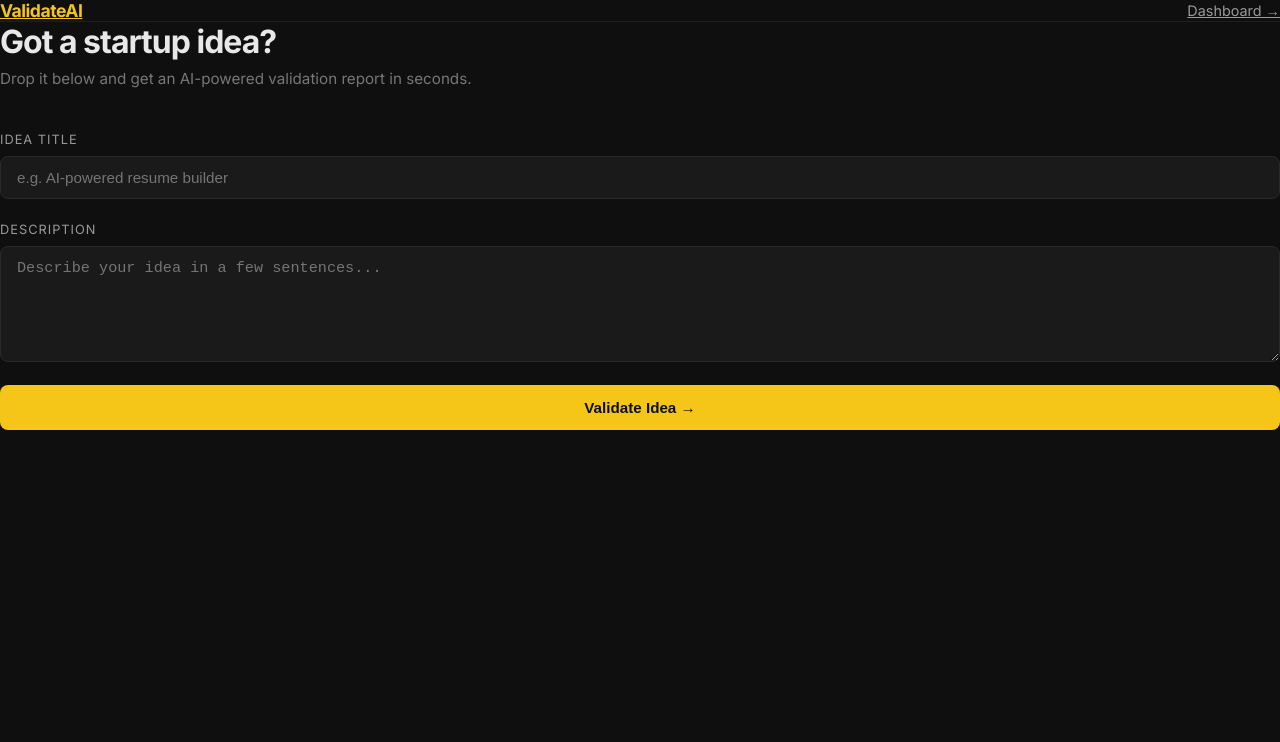
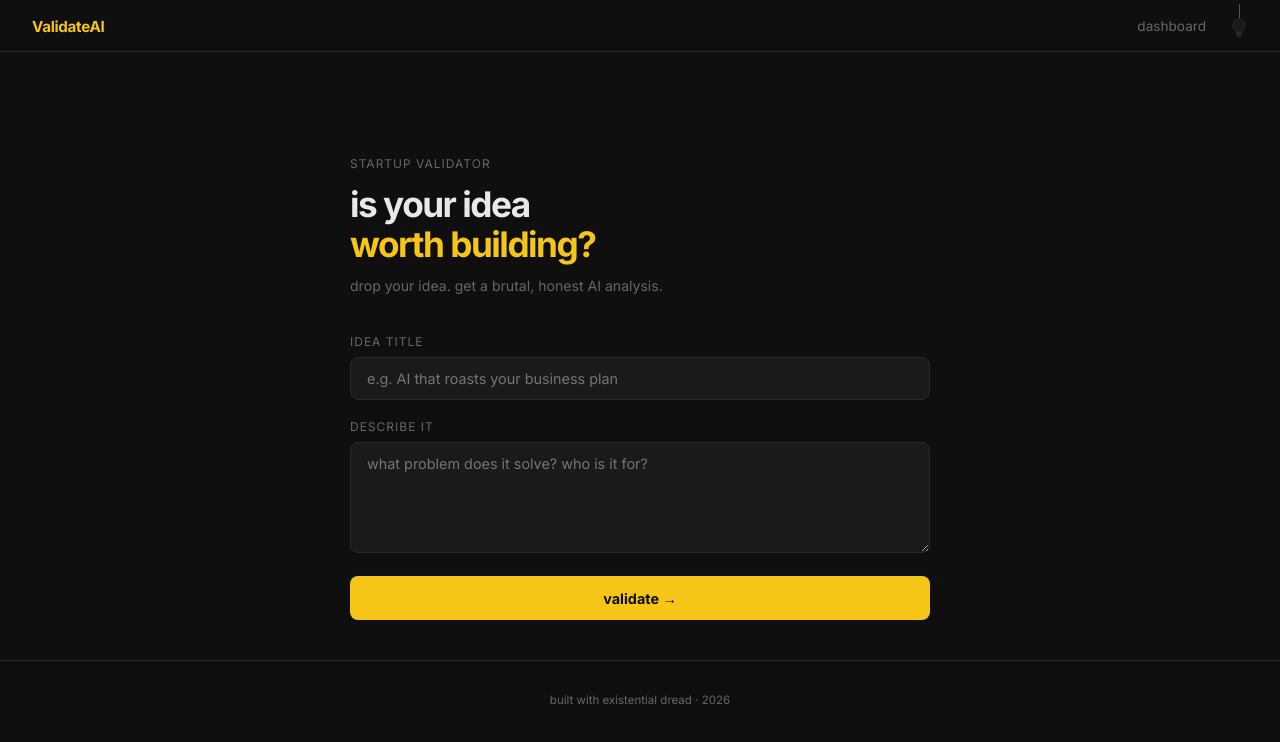
Before and after one commit to Sejpal-Raghav/AI-startup-validator, a Next.js app: page / in a window 1280 px wide. Shown: the top 742 px of the page. Built offline with nearby package versions, Linux system fonts and the light colour scheme.

Commit message:
revamp frontend with dark theme and bulb toggle

```diff
--- a/app/globals.css
+++ b/app/globals.css
@@ -2,37 +2,76 @@
 @tailwind components;
 @tailwind utilities;
 
-* {
-  box-sizing: border-box;
-  margin: 0;
-  padding: 0;
+* { box-sizing: border-box; margin: 0; padding: 0; }
+
+:root {
+  --bg: #0f0f0f;
+  --bg-card: #1a1a1a;
+  --border: #2a2a2a;
+  --text: #e8e8e8;
+  --text-muted: #666;
+  --accent: #f5c518;
+  --danger: #ff6b6b;
+  --success: #4caf50;
+}
+
+[data-theme="light"] {
+  --bg: #f7f3eb;
+  --bg-card: #ede8dc;
+  --border: #d0c8b8;
+  --text: #1a1a1a;
+  --text-muted: #888;
+  --accent: #c9a000;
 }
 
 body {
-  background-color: #0f0f0f;
-  color: #e8e8e8;
+  background-color: var(--bg);
+  color: var(--text);
   font-family: 'Inter', sans-serif;
   min-height: 100vh;
+  transition: background-color 0.3s, color 0.3s;
 }
 
-::selection {
-  background: #f5c518;
-  color: #0f0f0f;
+::selection { background: var(--accent); color: var(--bg); }
+::-webkit-scrollbar { width: 5px; }
+::-webkit-scrollbar-track { background: var(--bg); }
+::-webkit-scrollbar-thumb { background: var(--border); border-radius: 3px; }
+
+.card {
+  background: var(--bg-card);
+  border: 1px solid var(--border);
+  border-radius: 10px;
+  transition: border-color 0.2s;
+}
+.card:hover { border-color: var(--accent); }
+
+.label {
+  font-size: 0.75rem;
+  color: var(--text-muted);
+  text-transform: uppercase;
+  letter-spacing: 1px;
+  display: block;
+  margin-bottom: 0.5rem;
 }
 
-::-webkit-scrollbar {
-  width: 6px;
+/* easter egg tooltip */
+.logo-wrap { position: relative; display: inline-block; }
+.egg {
+  position: absolute;
+  top: calc(100% + 8px);
+  left: 0;
+  background: var(--bg-card);
+  border: 1px solid var(--border);
+  border-radius: 6px;
+  padding: 0.4rem 0.8rem;
+  font-size: 0.72rem;
+  color: var(--text-muted);
+  white-space: nowrap;
+  font-style: italic;
+  opacity: 0;
+  transform: translateY(-4px);
+  transition: all 0.2s;
+  pointer-events: none;
+  z-index: 100;
 }
-
-::-webkit-scrollbar-track {
-  background: #1a1a1a;
-}
-
-::-webkit-scrollbar-thumb {
-  background: #333;
-  border-radius: 3px;
-}
-
-.idea-card:hover {
-  border-color: #f5c518 !important;
-}
+.logo-wrap:hover .egg { opacity: 1; transform: translateY(0); }
--- a/app/ideas/[id]/page.tsx
+++ b/app/ideas/[id]/page.tsx
@@ -10,88 +10,80 @@ export default async function IdeaReport({ params }: { params: Promise<{ id: str
   const r = idea.report;
 
   const riskColor: Record<string, string> = {
-    Low: "#4caf50",
-    Medium: "#f5c518",
-    High: "#ff6b6b",
+    Low: "#4caf50", Medium: "#f5c518", High: "#ff6b6b",
   };
 
   return (
-    <div style={{ maxWidth: "720px", margin: "0 auto" }}>
+    <div style={{ maxWidth: "700px", margin: "0 auto" }}>
 
-      {/* Header */}
       <div style={{ marginBottom: "2.5rem" }}>
-        <p style={{ color: "#f5c518", fontSize: "0.8rem", textTransform: "uppercase", letterSpacing: "1px" }}>Validation Report</p>
-        <h1 style={{ fontSize: "2rem", fontWeight: 700, letterSpacing: "-1px", marginTop: "0.4rem" }}>{idea.title}</h1>
-        <p style={{ color: "#666", fontSize: "0.85rem", marginTop: "0.4rem" }}>{idea.description}</p>
+        <p className="label" style={{ color: "var(--accent)", marginBottom: "0.5rem" }}>validation report</p>
+        <h1 style={{ fontSize: "1.9rem", fontWeight: 700, letterSpacing: "-1px" }}>{idea.title}</h1>
+        <p style={{ color: "var(--text-muted)", fontSize: "0.85rem", marginTop: "0.4rem" }}>{idea.description}</p>
       </div>
 
-      {/* Score Row */}
+      {/* Score row */}
       <div style={{ display: "grid", gridTemplateColumns: "1fr 1fr", gap: "1rem", marginBottom: "2rem" }}>
-        <div style={{ background: "#1a1a1a", border: "1px solid #2a2a2a", borderRadius: "10px", padding: "1.2rem" }}>
-          <p style={{ color: "#777", fontSize: "0.75rem", textTransform: "uppercase", letterSpacing: "1px" }}>Profitability Score</p>
-          <p style={{ fontSize: "2.5rem", fontWeight: 700, color: "#f5c518", marginTop: "0.3rem" }}>{r.profitability_score}<span style={{ fontSize: "1rem", color: "#555" }}>/100</span></p>
+        <div className="card" style={{ padding: "1.2rem" }}>
+          <p className="label">profitability score</p>
+          <p style={{ fontSize: "2.4rem", fontWeight: 700, color: "var(--accent)", marginTop: "0.2rem" }}>
+            {r.profitability_score}<span style={{ fontSize: "1rem", color: "var(--text-muted)" }}>/100</span>
+          </p>
         </div>
-        <div style={{ background: "#1a1a1a", border: "1px solid #2a2a2a", borderRadius: "10px", padding: "1.2rem" }}>
-          <p style={{ color: "#777", fontSize: "0.75rem", textTransform: "uppercase", letterSpacing: "1px" }}>Risk Level</p>
-          <p style={{ fontSize: "2.5rem", fontWeight: 700, color: riskColor[r.risk_level] ?? "#e8e8e8", marginTop: "0.3rem" }}>{r.risk_level}</p>
+        <div className="card" style={{ padding: "1.2rem" }}>
+          <p className="label">risk level</p>
+          <p style={{ fontSize: "2.4rem", fontWeight: 700, color: riskColor[r.risk_level] ?? "var(--text)", marginTop: "0.2rem" }}>
+            {r.risk_level}
+          </p>
         </div>
       </div>
 
-      {/* Sections */}
+      {/* Text sections */}
       {[
-        { label: "Problem", value: r.problem },
-        { label: "Target Customer", value: r.customer },
-        { label: "Market Overview", value: r.market },
-        { label: "Justification", value: r.justification },
+        { label: "problem", value: r.problem },
+        { label: "target customer", value: r.customer },
+        { label: "market overview", value: typeof r.market === "object" ? `${r.market.size} — ${r.market.trend}` : r.market },
+        { label: "justification", value: r.justification },
       ].map(({ label, value }) => (
-        <Section key={label} label={label} value={value} />
+        <div key={label} style={{ marginBottom: "1.4rem" }}>
+          <p className="label">{label}</p>
+          <div className="card" style={{ padding: "1rem 1.2rem" }}>
+            <p style={{ color: "var(--text)", fontSize: "0.9rem", lineHeight: 1.7 }}>{value}</p>
+          </div>
+        </div>
       ))}
 
       {/* Competitors */}
-      <div style={{ marginBottom: "1.5rem" }}>
-        <SectionLabel label="Competitors" />
+      <div style={{ marginBottom: "1.4rem" }}>
+        <p className="label">competitors</p>
         <div style={{ display: "flex", flexDirection: "column", gap: "0.6rem" }}>
           {r.competitor.map((c: { name: string; differentiation: string }, i: number) => (
-            <div key={i} style={{ background: "#1a1a1a", border: "1px solid #2a2a2a", borderRadius: "8px", padding: "0.9rem 1.2rem", display: "flex", gap: "1rem", alignItems: "flex-start" }}>
-              <span style={{ color: "#f5c518", fontWeight: 700, minWidth: "20px" }}>{i + 1}.</span>
+            <div key={i} className="card" style={{ padding: "0.9rem 1.2rem", display: "flex", gap: "1rem" }}>
+              <span style={{ color: "var(--accent)", fontWeight: 700, minWidth: "18px" }}>{i + 1}.</span>
               <div>
-                <p style={{ fontWeight: 600, fontSize: "0.9rem" }}>{c.name}</p>
-                <p style={{ color: "#777", fontSize: "0.85rem", marginTop: "0.2rem" }}>{c.differentiation}</p>
+                <p style={{ fontWeight: 600, fontSize: "0.88rem" }}>{c.name}</p>
+                <p style={{ color: "var(--text-muted)", fontSize: "0.83rem", marginTop: "0.2rem" }}>{c.differentiation}</p>
               </div>
             </div>
           ))}
         </div>
       </div>
 
-      {/* Tech Stack */}
-      <div style={{ marginBottom: "2rem" }}>
-        <SectionLabel label="Suggested Tech Stack" />
-        <div style={{ display: "flex", flexWrap: "wrap", gap: "0.6rem" }}>
+      {/* Tech stack */}
+      <div style={{ marginBottom: "2.5rem" }}>
+        <p className="label">suggested tech stack</p>
+        <div style={{ display: "flex", flexWrap: "wrap", gap: "0.5rem" }}>
           {r.tech_stack.map((tech: string) => (
-            <span key={tech} style={{ background: "#1f1f1f", border: "1px solid #2a2a2a", borderRadius: "6px", padding: "0.4rem 0.9rem", fontSize: "0.85rem", color: "#e8e8e8" }}>
+            <span key={tech} className="card" style={{ padding: "0.35rem 0.85rem", fontSize: "0.82rem", borderRadius: "6px" }}>
               {tech}
             </span>
           ))}
         </div>
       </div>
 
-      {/* Back */}
-      <a href="/dashboard" style={{ color: "#555", fontSize: "0.85rem", textDecoration: "none" }}>← Back to Dashboard</a>
+      <a href="/dashboard" style={{ color: "var(--text-muted)", fontSize: "0.82rem", textDecoration: "none" }}>
+        ← back to dashboard
+      </a>
     </div>
   );
 }
-
-function SectionLabel({ label }: { label: string }) {
-  return <p style={{ color: "#777", fontSize: "0.75rem", textTransform: "uppercase", letterSpacing: "1px", marginBottom: "0.6rem" }}>{label}</p>;
-}
-
-function Section({ label, value }: { label: string; value: string }) {
-  return (
-    <div style={{ marginBottom: "1.5rem" }}>
-      <SectionLabel label={label} />
-      <p style={{ color: "#ccc", fontSize: "0.95rem", lineHeight: 1.7, background: "#1a1a1a", border: "1px solid #2a2a2a", borderRadius: "8px", padding: "1rem 1.2rem" }}>
-        {value}
-      </p>
-    </div>
-  );
-}
--- a/app/layout.tsx
+++ b/app/layout.tsx
@@ -1,11 +1,12 @@
 import type { Metadata } from "next";
 import { Inter } from "next/font/google";
 import "./globals.css";
+import Navbar from "@/components/Navbar";
 
 const inter = Inter({ subsets: ["latin"] });
 
 export const metadata: Metadata = {
-  title: "Startup Validator",
+  title: "ValidateAI",
   description: "Validate your startup idea with AI",
 };
 
@@ -13,17 +14,13 @@ export default function RootLayout({ children }: { children: React.ReactNode })
   return (
     <html lang="en">
       <body className={inter.className}>
-        <nav style={{ borderBottom: "1px solid #1f1f1f" }} className="px-8 py-4 flex items-center justify-between">
-          <a href="/" style={{ color: "#f5c518", fontWeight: 700, fontSize: "1.1rem", letterSpacing: "-0.5px" }}>
-            ValidateAI
-          </a>
-          <a href="/dashboard" style={{ color: "#999", fontSize: "0.9rem" }} className="hover:text-white transition-colors">
-            Dashboard →
-          </a>
-        </nav>
-        <main className="px-8 py-10 max-w-4xl mx-auto">
+        <Navbar />
+        <main style={{ padding: "2.5rem 2rem", maxWidth: "760px", margin: "0 auto" }}>
           {children}
         </main>
+        <footer style={{ textAlign: "center", padding: "2rem", borderTop: "1px solid var(--border)", fontSize: "0.72rem", color: "var(--text-muted)" }}>
+          built with existential dread · {new Date().getFullYear()}
+        </footer>
       </body>
     </html>
   );
--- a/app/page.tsx
+++ b/app/page.tsx
@@ -11,7 +11,7 @@ export default function Home() {
   const [error, setError] = useState("");
 
   async function handleSubmit() {
-    if (!title || !description) return setError("Fill in both fields.");
+    if (!title.trim() || !description.trim()) return setError("both fields required.");
     setLoading(true);
     setError("");
 
@@ -21,98 +21,87 @@ export default function Home() {
       body: JSON.stringify({ title, description }),
     });
 
-    if (!res.ok) {
-      setError("Something went wrong. Try again.");
-      setLoading(false);
-      return;
-    }
-
+    if (!res.ok) { setError("something went wrong."); setLoading(false); return; }
     const data = await res.json();
     router.push(`/ideas/${data.id}`);
   }
 
+  const inputStyle = {
+    width: "100%",
+    background: "var(--bg-card)",
+    border: "1px solid var(--border)",
+    borderRadius: "8px",
+    padding: "0.75rem 1rem",
+    color: "var(--text)",
+    fontSize: "0.9rem",
+    outline: "none",
+    transition: "border-color 0.2s",
+    fontFamily: "inherit",
+  };
+
   return (
-    <div className="mt-16 max-w-2xl mx-auto">
-      <h1 style={{ fontSize: "2rem", fontWeight: 700, letterSpacing: "-1px" }}>
-        Got a startup idea?
+    <div style={{ maxWidth: "580px", margin: "4rem auto 0" }}>
+      <p className="label" style={{ marginBottom: "0.8rem" }}>startup validator</p>
+      <h1 style={{ fontSize: "2.2rem", fontWeight: 700, letterSpacing: "-1.5px", lineHeight: 1.15 }}>
+        is your idea<br />
+        <span style={{ color: "var(--accent)" }}>worth building?</span>
       </h1>
-      <p style={{ color: "#777", marginTop: "0.5rem", fontSize: "0.95rem" }}>
-        Drop it below and get an AI-powered validation report in seconds.
+      <p style={{ color: "var(--text-muted)", marginTop: "0.75rem", fontSize: "0.88rem" }}>
+        drop your idea. get a brutal, honest AI analysis.
       </p>
 
       <div style={{ marginTop: "2.5rem", display: "flex", flexDirection: "column", gap: "1.2rem" }}>
         <div>
-          <label style={{ fontSize: "0.8rem", color: "#999", textTransform: "uppercase", letterSpacing: "1px" }}>
-            Idea Title
-          </label>
+          <label className="label">idea title</label>
           <input
             value={title}
             onChange={(e) => setTitle(e.target.value)}
-            placeholder="e.g. AI-powered resume builder"
-            style={{
-              marginTop: "0.5rem",
-              width: "100%",
-              background: "#1a1a1a",
-              border: "1px solid #2a2a2a",
-              borderRadius: "8px",
-              padding: "0.75rem 1rem",
-              color: "#e8e8e8",
-              fontSize: "0.95rem",
-              outline: "none",
-              transition: "border-color 0.2s",
-            }}
-            onFocus={(e) => (e.target.style.borderColor = "#f5c518")}
-            onBlur={(e) => (e.target.style.borderColor = "#2a2a2a")}
+            placeholder="e.g. AI that roasts your business plan"
+            style={inputStyle}
+            onFocus={(e) => (e.target.style.borderColor = "var(--accent)")}
+            onBlur={(e) => (e.target.style.borderColor = "var(--border)")}
           />
         </div>
 
         <div>
-          <label style={{ fontSize: "0.8rem", color: "#999", textTransform: "uppercase", letterSpacing: "1px" }}>
-            Description
-          </label>
+          <label className="label">describe it</label>
           <textarea
             value={description}
             onChange={(e) => setDescription(e.target.value)}
-            placeholder="Describe your idea in a few sentences..."
+            placeholder="what problem does it solve? who is it for?"
             rows={5}
-            style={{
-              marginTop: "0.5rem",
-              width: "100%",
-              background: "#1a1a1a",
-              border: "1px solid #2a2a2a",
-              borderRadius: "8px",
-              padding: "0.75rem 1rem",
-              color: "#e8e8e8",
-              fontSize: "0.95rem",
-              outline: "none",
-              resize: "vertical",
-              transition: "border-color 0.2s",
-            }}
-            onFocus={(e) => (e.target.style.borderColor = "#f5c518")}
-            onBlur={(e) => (e.target.style.borderColor = "#2a2a2a")}
+            style={{ ...inputStyle, resize: "vertical" }}
+            onFocus={(e) => (e.target.style.borderColor = "var(--accent)")}
+            onBlur={(e) => (e.target.style.borderColor = "var(--border)")}
           />
         </div>
 
-        {error && <p style={{ color: "#ff6b6b", fontSize: "0.85rem" }}>{error}</p>}
+        {error && <p style={{ color: "var(--danger)", fontSize: "0.82rem" }}>{error}</p>}
 
         <button
           onClick={handleSubmit}
           disabled={loading}
           style={{
-            background: loading ? "#2a2a2a" : "#f5c518",
-            color: loading ? "#555" : "#0f0f0f",
+            background: loading ? "var(--bg-card)" : "var(--accent)",
+            color: loading ? "var(--text-muted)" : "#0f0f0f",
             border: "none",
             borderRadius: "8px",
             padding: "0.85rem",
             fontWeight: 700,
-            fontSize: "0.95rem",
+            fontSize: "0.9rem",
             cursor: loading ? "not-allowed" : "pointer",
+            fontFamily: "inherit",
             transition: "opacity 0.2s",
-            width: "100%",
           }}
         >
-          {loading ? "Analyzing..." : "Validate Idea →"}
+          {loading ? "analyzing..." : "validate →"}
         </button>
+
+        {loading && (
+          <p style={{ color: "var(--text-muted)", fontSize: "0.78rem", textAlign: "center", fontStyle: "italic" }}>
+            "the graveyard is full of ideas that never shipped." — takes ~15s
+          </p>
+        )}
       </div>
     </div>
   );
--- /dev/null
+++ b/components/BulbToggle.tsx
@@ -0,0 +1,59 @@
+"use client";
+
+import { useState, useEffect } from "react";
+import { motion, useSpring } from "framer-motion";
+
+export default function BulbToggle() {
+  const [isOn, setIsOn] = useState(false);
+  const rotate = useSpring(0, { stiffness: 300, damping: 8 });
+
+  useEffect(() => {
+    const saved = localStorage.getItem("theme");
+    if (saved === "light") {
+      setIsOn(true);
+      document.documentElement.setAttribute("data-theme", "light");
+    }
+  }, []);
+
+  function toggle() {
+    rotate.set(25);
+    setTimeout(() => rotate.set(-12), 150);
+    setTimeout(() => rotate.set(6), 300);
+    setTimeout(() => rotate.set(0), 450);
+
+    const next = !isOn;
+    setIsOn(next);
+    document.documentElement.setAttribute("data-theme", next ? "light" : "dark");
+    localStorage.setItem("theme", next ? "light" : "dark");
+  }
+
+  return (
+    <div
+      onClick={toggle}
+      title={isOn ? "lights off" : "lights on"}
+      style={{ display: "flex", flexDirection: "column", alignItems: "center", cursor: "pointer", userSelect: "none" }}
+    >
+      <div style={{ width: "1px", height: "14px", background: "#555" }} />
+      <motion.div style={{ rotate, transformOrigin: "top center" }}>
+        <svg width="18" height="26" viewBox="0 0 18 26" fill="none">
+          <path
+            d="M9 1C5.69 1 3 3.69 3 7c0 2.1 1.04 3.96 2.63 5.1L6 14h6l.37-1.9C13.96 10.96 15 9.1 15 7c0-3.31-2.69-6-6-6z"
+            fill={isOn ? "#f5c518" : "var(--bg-card)"}
+            stroke="var(--border)"
+            strokeWidth="1"
+          />
+          {isOn && (
+            <path
+              d="M9 1C5.69 1 3 3.69 3 7c0 2.1 1.04 3.96 2.63 5.1L6 14h6l.37-1.9C13.96 10.96 15 9.1 15 7c0-3.31-2.69-6-6-6z"
+              fill="#f5c518"
+              opacity="0.35"
+            />
+          )}
+          <rect x="6" y="14" width="6" height="2" rx="0.5" fill="var(--border)" />
+          <rect x="6.5" y="16" width="5" height="1.5" rx="0.5" fill="var(--border)" />
+          <rect x="7" y="17.5" width="4" height="1.5" rx="0.5" fill="var(--border)" />
+        </svg>
+      </motion.div>
+    </div>
+  );
+}
--- /dev/null
+++ b/components/Navbar.tsx
@@ -0,0 +1,26 @@
+"use client";
+
+import BulbToggle from "./BulbToggle";
+
+export default function Navbar() {
+  return (
+    <nav style={{ borderBottom: "1px solid var(--border)", padding: "0 2rem", height: "52px", display: "flex", alignItems: "center", justifyContent: "space-between" }}>
+      <div className="logo-wrap">
+        <a href="/" style={{ color: "var(--accent)", fontWeight: 700, fontSize: "0.95rem", textDecoration: "none", letterSpacing: "-0.3px" }}>
+          ValidateAI
+        </a>
+        <span className="egg">"most startups fail. validate early."</span>
+      </div>
+      <div style={{ display: "flex", alignItems: "center", gap: "1.5rem" }}>
+        <a href="/dashboard"
+          style={{ color: "var(--text-muted)", fontSize: "0.85rem", textDecoration: "none", transition: "color 0.2s" }}
+          onMouseEnter={(e) => (e.currentTarget.style.color = "var(--text)")}
+          onMouseLeave={(e) => (e.currentTarget.style.color = "var(--text-muted)")}
+        >
+          dashboard
+        </a>
+        <BulbToggle />
+      </div>
+    </nav>
+  );
+}
--- a/package.json
+++ b/package.json
@@ -15,6 +15,7 @@
     "class-variance-authority": "^0.7.1",
     "clsx": "^2.1.1",
     "framer-motion": "^12.38.0",
+    "html2pdf.js": "^0.14.0",
     "lucide-react": "^1.7.0",
     "next": "16.2.2",
     "openai": "^6.33.0",
```
Also changed, not shown: app/dashboard/page.tsx (+20 -29 lines), lib/ai.ts (+26 -9 lines), 1 other file (tests, documents, lock files or other folders).
